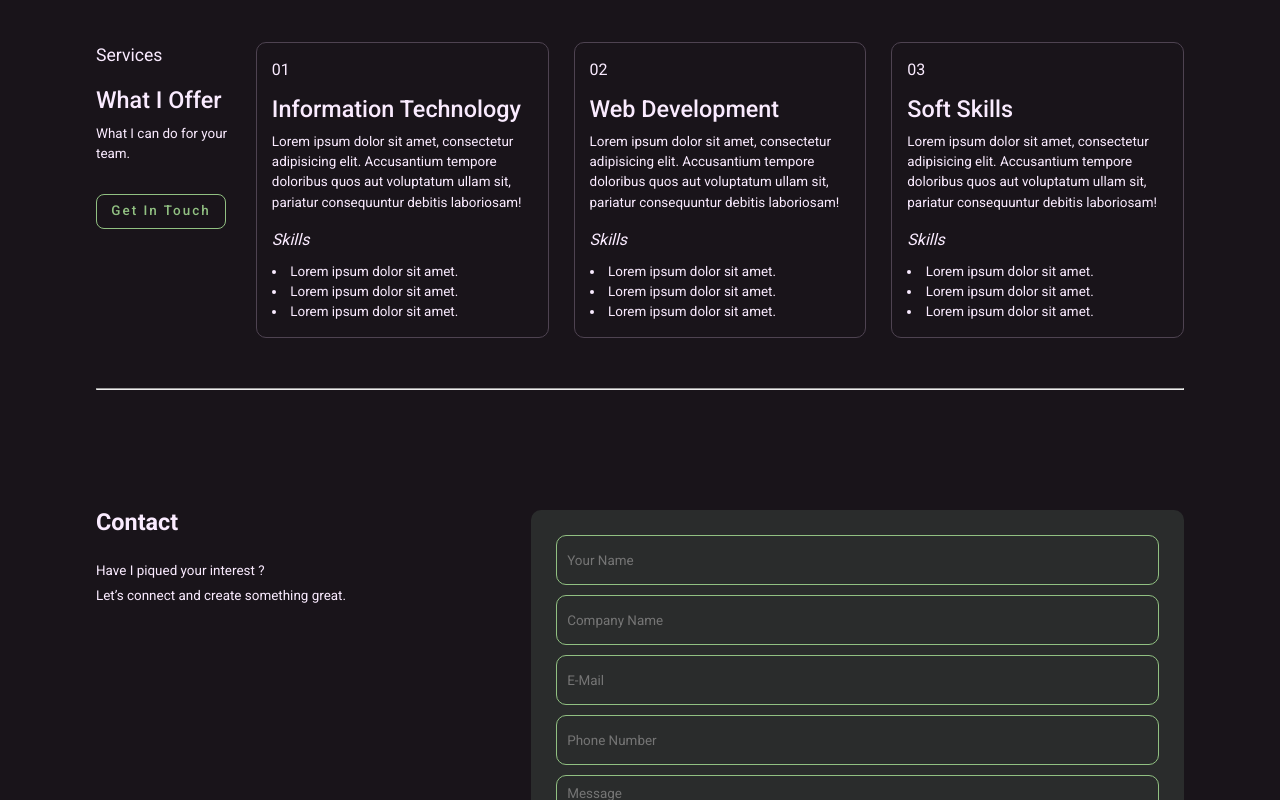
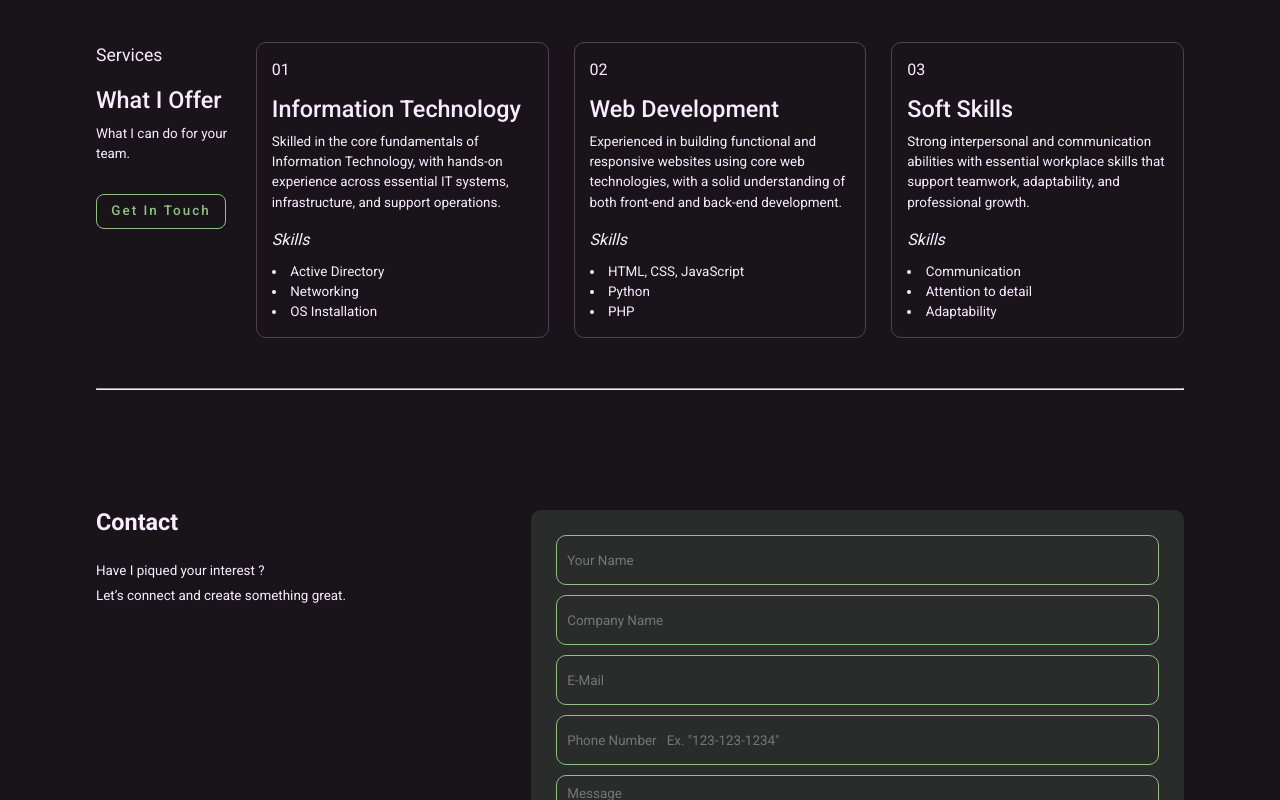
Before and after one commit to codebyxav/codebyxav.github.io, a React (Create React App) app: page / in a window 1280 px wide. Shown: the part 1920-2720 px from the top of the page. Built offline with nearby package versions, Linux system fonts and the light colour scheme.

Commit message:
removed formspree package

```diff
--- a/package.json
+++ b/package.json
@@ -4,7 +4,6 @@
   "homepage": "https://codebyxav.github.io",
   "private": true,
   "dependencies": {
-    "@formspree/react": "^3.0.0",
     "@testing-library/dom": "^10.4.1",
     "@testing-library/jest-dom": "^6.8.0",
     "@testing-library/react": "^16.3.0",
--- a/src/components/main_components/Contact.js
+++ b/src/components/main_components/Contact.js
@@ -1,11 +1,6 @@
-import { useForm } from "@formspree/react"
 
 export default function Contact() {
 
-  const [state, handleSubmit, reset] = useForm('xovkzvvq');
-  if (state.succeeded) {
-    return <div>Thank you for submitting</div>
-  }
 
   return (
     <section id="contact">
@@ -19,13 +14,13 @@ export default function Contact() {
       <div>
         <p>Have I piqued your interest</p>
         <h2>Get In Touch</h2>
-        <form autoComplete="off" onSubmit={handleSubmit}>
+        <form autoComplete="off" action="https://formspree.io/f/xovkzvvq" method='POST'>
             <input type="text" name="name" id="name" placeholder="Your Name"/>
             <input type="text" name="company" id="company" placeholder="Company Name"/>
             <input type="email" name="email" id="email" placeholder="E-Mail"/>
-            <input type="tel" name="phone" id="phone" placeholder="Phone Number" pattern="[0-9]{3}-[0-9]{3}-[0-9]{4}"/>
+            <input type="tel" name="phone" id="phone" placeholder={`Phone Number   Ex. "123-123-1234" `} pattern="[0-9]{3}-[0-9]{3}-[0-9]{4}"/>
             <textarea name="message" id="message" placeholder="Message"></textarea>
-            <button type="submit">Send</button>
+            <button type="submit" >Send</button>
         </form>
       </div>
 
--- a/src/components/main_components/Offer.js
+++ b/src/components/main_components/Offer.js
@@ -6,9 +6,9 @@ export default function Offer() {
   const [offdata, setOffdata] = useState([]);
 
   const skills = [
-    { title: 'Information Technology', description: 'Lorem ipsum dolor sit amet, consectetur adipisicing elit. Accusantium tempore doloribus quos aut voluptatum ullam sit, pariatur consequuntur debitis laboriosam!', points: [ 'Lorem ipsum dolor sit amet.', 'Lorem ipsum dolor sit amet.', 'Lorem ipsum dolor sit amet.' ]},
-    { title: 'Web Development', description: 'Lorem ipsum dolor sit amet, consectetur adipisicing elit. Accusantium tempore doloribus quos aut voluptatum ullam sit, pariatur consequuntur debitis laboriosam!', points: [ 'Lorem ipsum dolor sit amet.', 'Lorem ipsum dolor sit amet.', 'Lorem ipsum dolor sit amet.' ]},
-    { title: 'Soft Skills', description: 'Lorem ipsum dolor sit amet, consectetur adipisicing elit. Accusantium tempore doloribus quos aut voluptatum ullam sit, pariatur consequuntur debitis laboriosam!', points: [ 'Lorem ipsum dolor sit amet.', 'Lorem ipsum dolor sit amet.', 'Lorem ipsum dolor sit amet.' ]}
+    { title: 'Information Technology', description: 'Skilled in the core fundamentals of Information Technology, with hands-on experience across essential IT systems, infrastructure, and support operations.', points: [ 'Active Directory', 'Networking', 'OS Installation' ]},
+    { title: 'Web Development', description: 'Experienced in building functional and responsive websites using core web technologies, with a solid understanding of both front-end and back-end development.', points: [ 'HTML, CSS, JavaScript', 'Python', 'PHP' ]},
+    { title: 'Soft Skills', description: 'Strong interpersonal and communication abilities with essential workplace skills that support teamwork, adaptability, and professional growth.', points: [ 'Communication', 'Attention to detail', 'Adaptability' ]}
   ];
 
   useEffect(() => {
```
Also changed, not shown: 1 other file (tests, documents, lock files or other folders).
